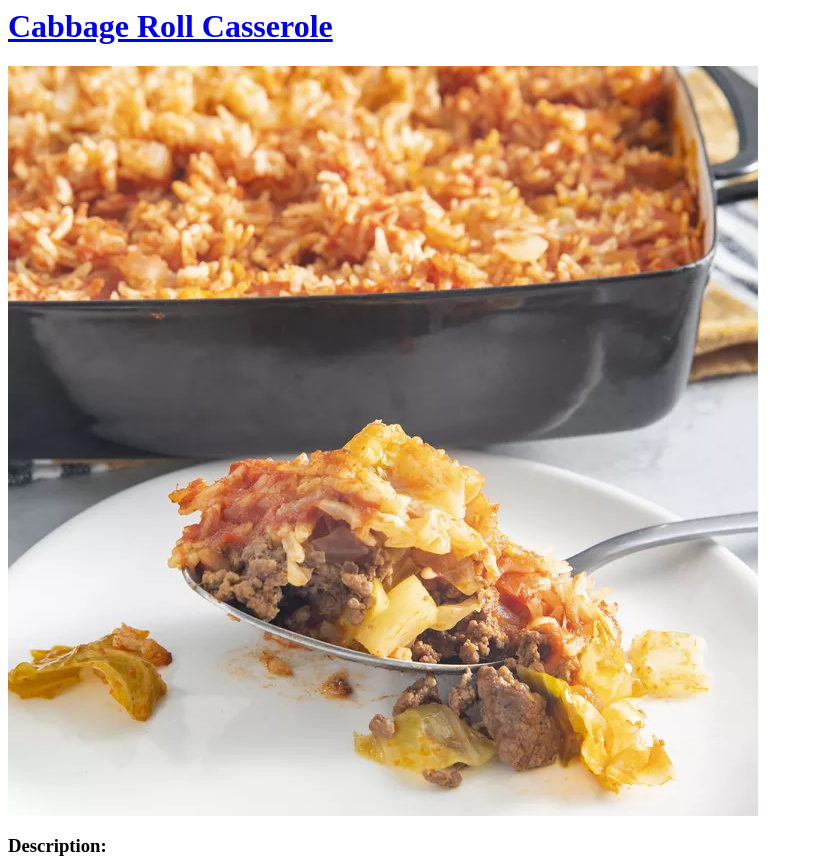
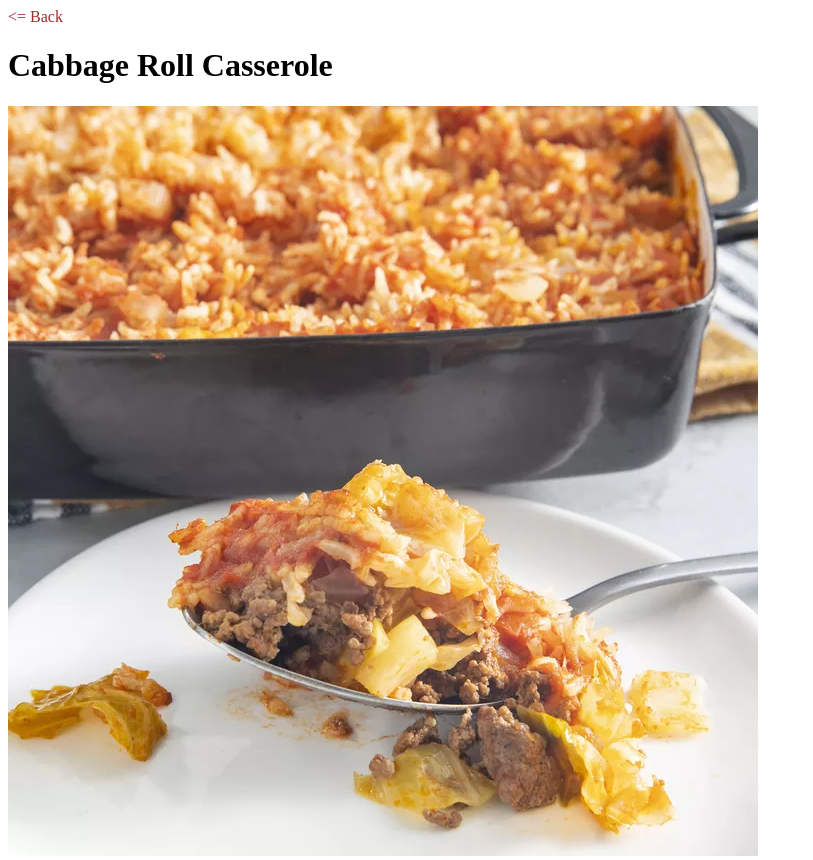
Before and after one commit to NukeTurtle/odin-recipes, a plain HTML site: page recipes/Cabbage-Roll-Casserole.html in a window 1280 px wide. Shown: the top 860 px of the page, without its empty margins (0-813 px from the left). Drawn offline with Linux system fonts and the light colour scheme.

Commit message:
style change

```diff
--- /dev/null
+++ b/assets/style.css
@@ -0,0 +1,10 @@
+*{
+    box-sizing: border-box;
+}
+h1{
+    width: 100%;
+}
+a{
+    color: brown;
+    text-decoration: none;
+}
--- a/recipes/Cabbage-Roll-Casserole.html
+++ b/recipes/Cabbage-Roll-Casserole.html
@@ -1,4 +1,6 @@
-<h1><a href="recipes/Cabbage-Roll-Casserole.html">Cabbage Roll Casserole</a></h1>
+<link rel="stylesheet" href="../assets/style.css">
+<a href="../index.html"><= Back</a>
+<h1>Cabbage Roll Casserole</h1>
 <img src="../assets/14690-CabbageRollCasserole-mfs-Step-1X1-1270-80c141d7ab3a477b9aaa726bf7f66ffe.webp" alt="">
 <h3>Description:</h3>
 <p>My cabbage roll casserole has all the ingredients of stuffed cabbage rolls but is a lot easier to make! This basic recipe will appeal to everyone but if you prefer more flavor, consider adding crushed garlic, paprika, thyme, or cayenne pepper.</p>
```
Also changed, not shown: index.html (+2 -1 lines), recipes/Simple-Whole-Wheat-Bread.html (+2 -0 lines), recipes/Split-Pea-Soup.html (+2 -0 lines).
